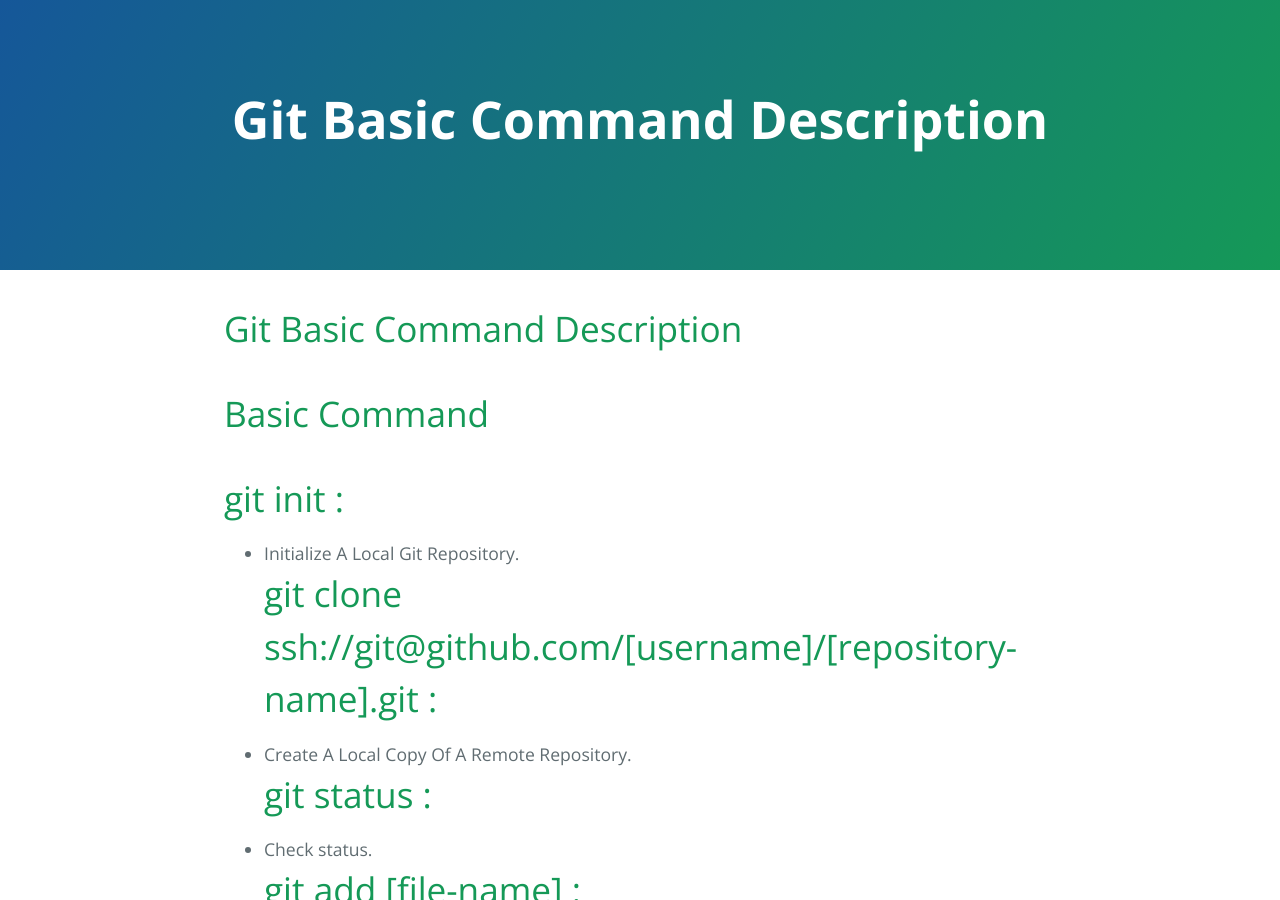
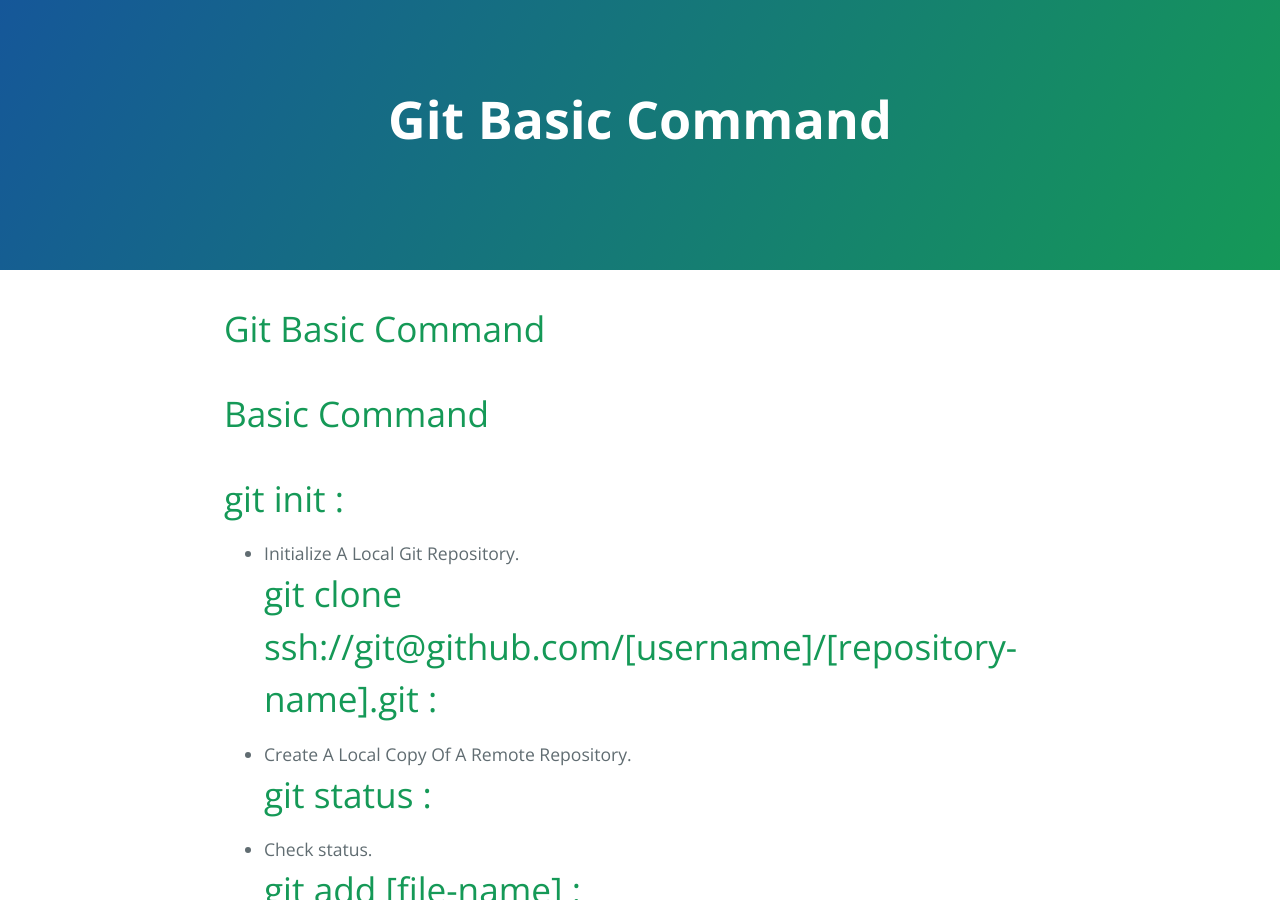
Before and after one commit to zakirhussain/git-basic-command, a Jekyll site: the page built from index.md, in a window 1280 px wide and 900 px high. Built offline with Jekyll 4.4.1, drawn with Linux system fonts in a browser that asks for light colours; our own code applies the rules of GitHub Pages for plain Markdown files; the repository's description, which GitHub fills in, is left out.

Commit message:
Update index.md

```diff
--- a/index.md
+++ b/index.md
@@ -1,4 +1,4 @@
-# Git Basic Command Description
+# Git Basic Command
 
 # Basic Command
 
```
